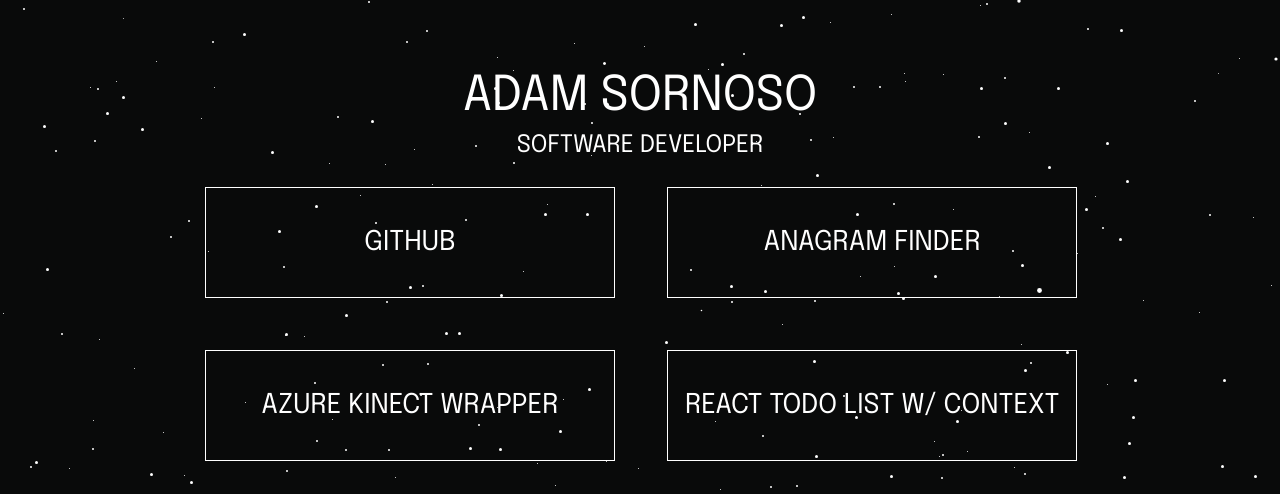
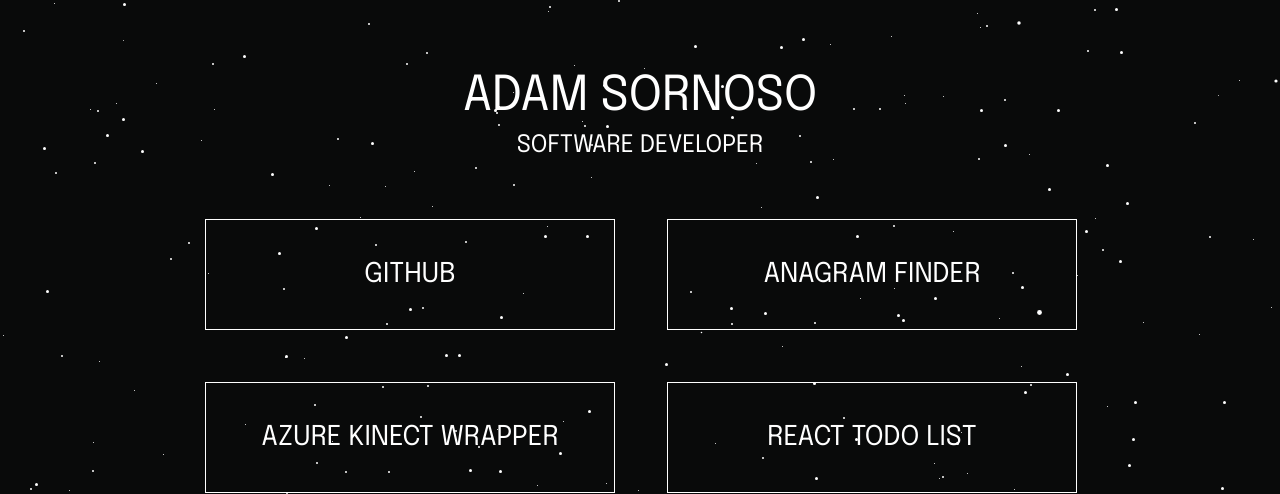
Before and after one commit to asornoso/asornoso.github.io, a website: page index.html in a window 1280 px wide. Shown: the top 494 px of the page. Drawn offline with nearby package versions, Linux system fonts and the light colour scheme; animation ran at ten frames a second.

Commit message:
updated styles, updated project name

```diff
--- a/index.html
+++ b/index.html
@@ -49,7 +49,7 @@
       <a href='https://todoapp-c4c4a.firebaseapp.com/' class='grid-item-wrapper'>
         <div class='grid-item'>
           <div class='grid-item-header'>
-            react todo list w/ Context
+            react todo list
           </div>
         </div >
       </a>
--- a/styles.css
+++ b/styles.css
@@ -20,9 +20,8 @@
 }
 
 #header{
-  width:100vw;
   height: 20vh;
-  min-height: 7em;
+    min-height: 12em;
   text-align: center;
   text-transform: uppercase;
   color: #ffffff ;
@@ -77,8 +76,7 @@
 
 #bg-wrapper{
   position: fixed;
-  top:0;
-  left: 0;
+
   width:100vw;
   height:100vh;
   z-index: -5;
@@ -88,6 +86,8 @@
 @media only screen and (max-width: 1200px) {
   #header{
     height: 15vh;
+    min-height: 9em;
+
   }
   #grid{
     width: 95vw;
```
